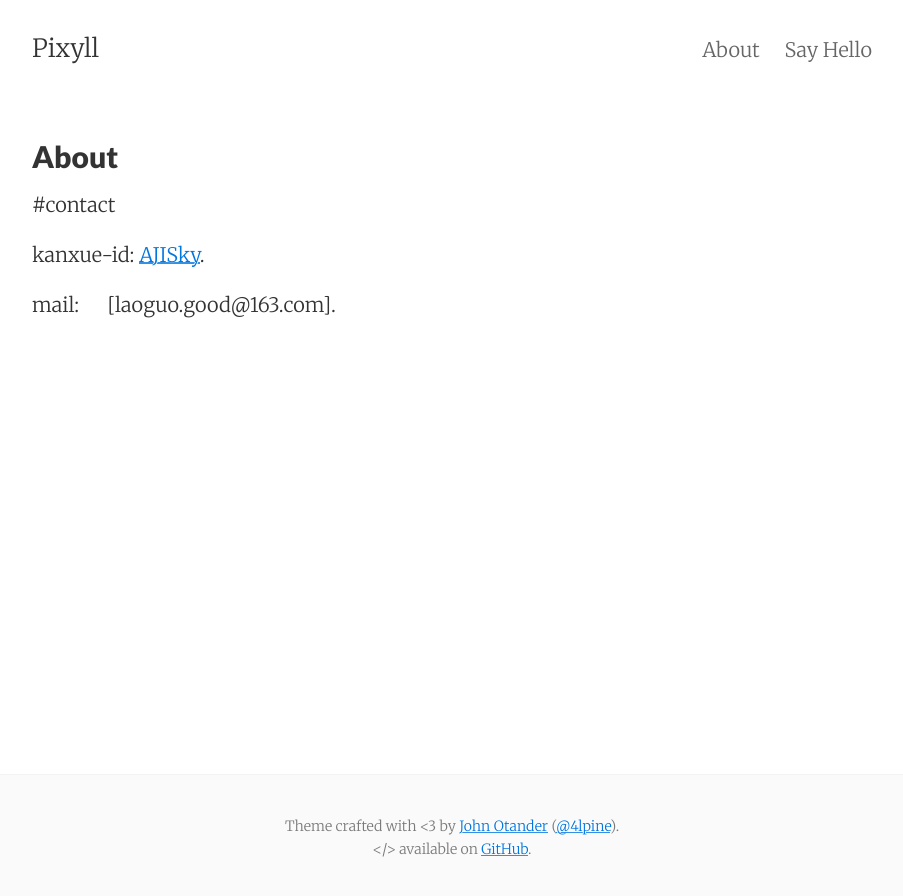
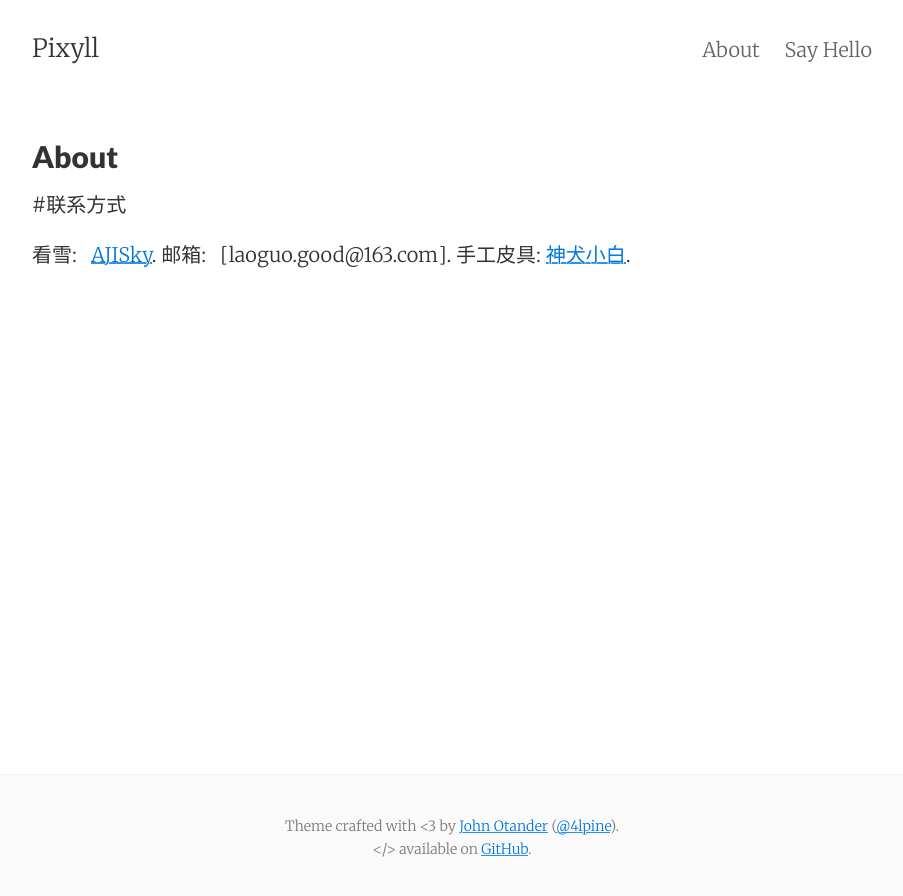
Before and after one commit to ajisky/ajisky.github.io, a Jekyll site: the page built from about.md, in a window 1280 px wide. Shown: the top 896 px of the page, without its empty margins (188-1091 px from the left). Built offline with Jekyll 4.4.1, drawn with Linux system fonts in a browser that asks for light colours.

Commit message:
Update about.md

```diff
--- a/about.md
+++ b/about.md
@@ -5,8 +5,8 @@ permalink: /about/
 tags: about
 ---
 
-#contact
+#联系方式
 
-kanxue-id: [AJISky](https://bbs.pediy.com/user-314673.htm).
-
-mail:      [laoguo.good@163.com].
+看雪:     [AJISky](https://bbs.pediy.com/user-314673.htm).
+邮箱:     [laoguo.good@163.com].
+手工皮具:  [神犬小白](https://shop60755304.taobao.com).
```
